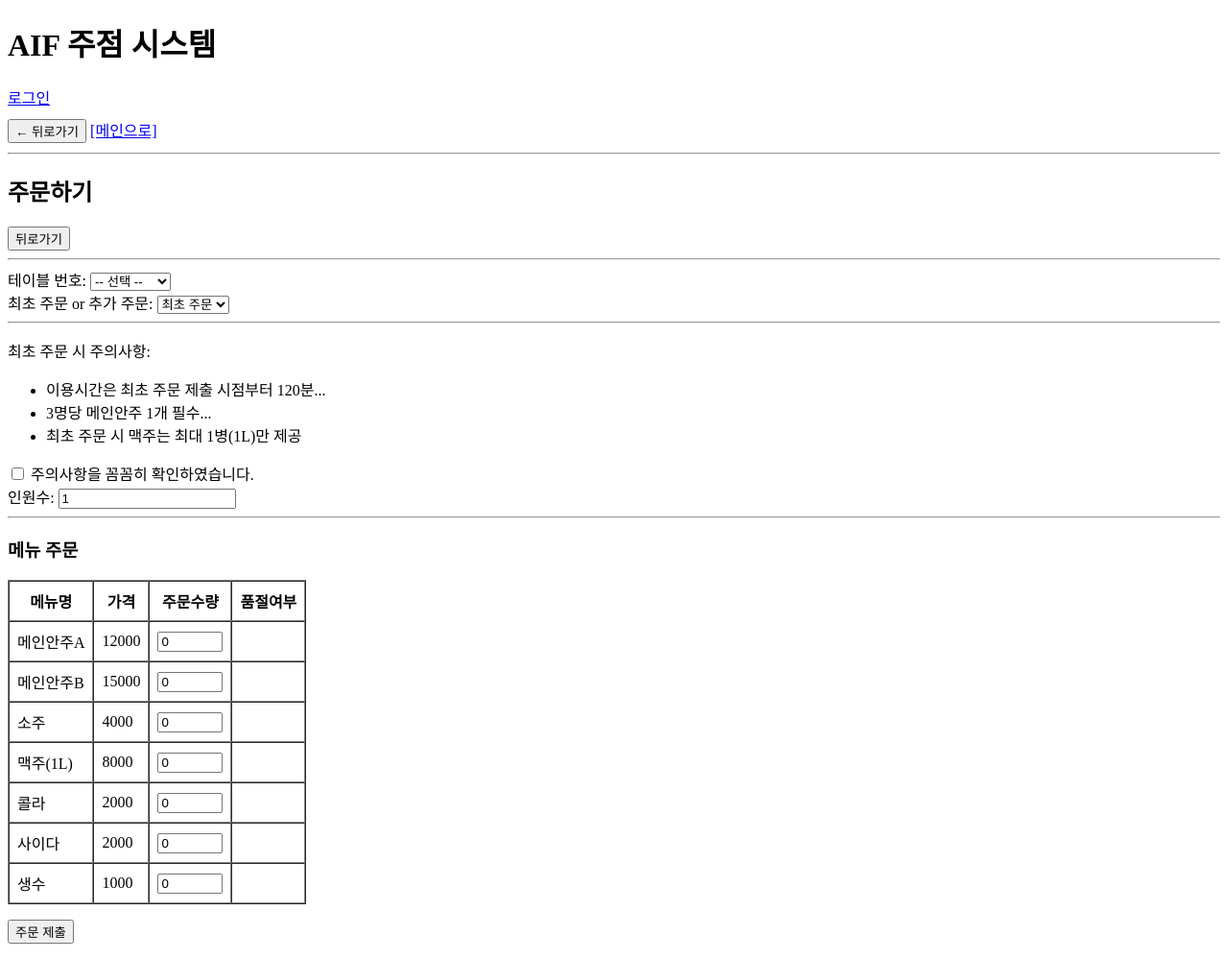
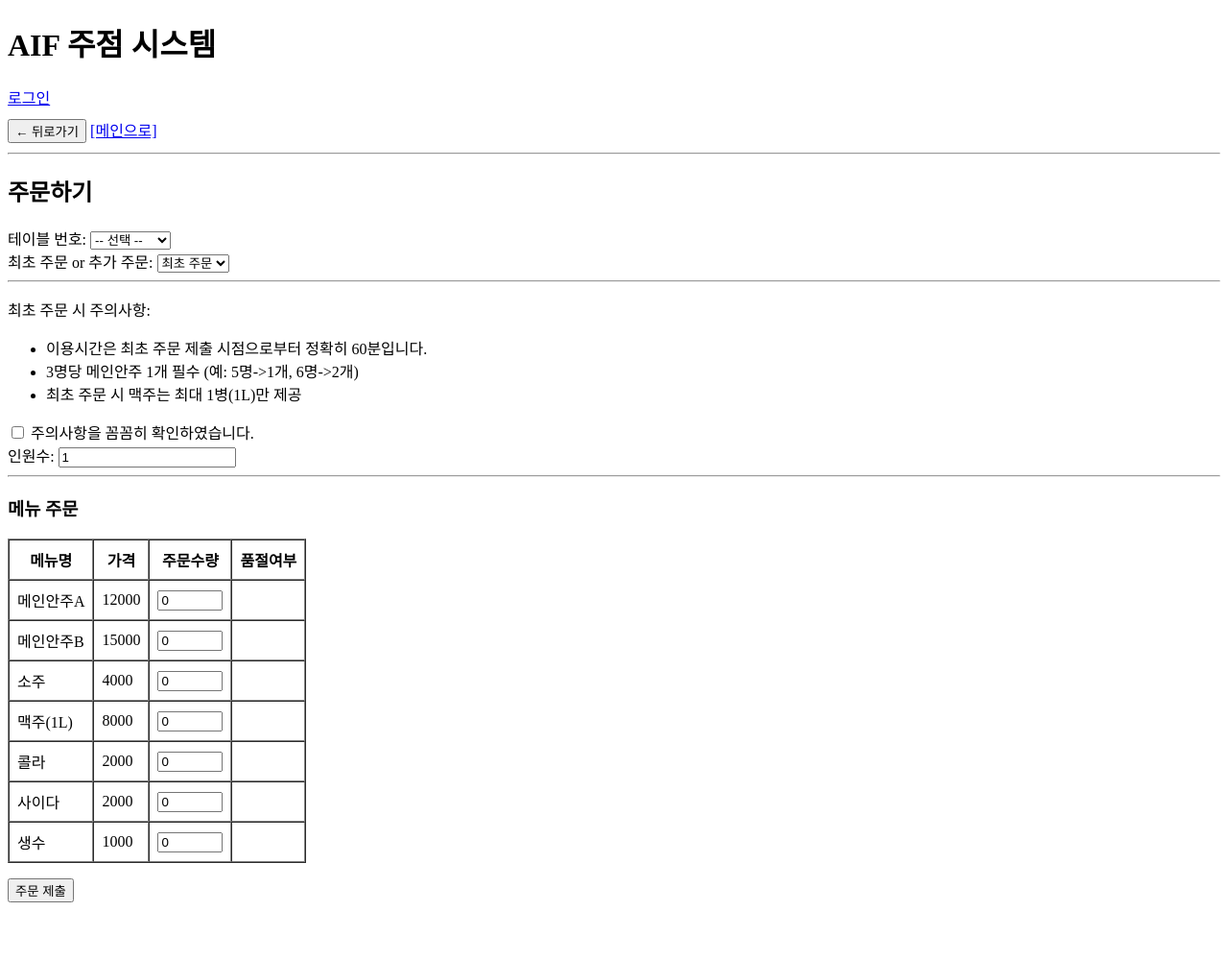
Before and after one commit to bag4355/restaurant-system, a Flask app: page /order in a window 1280 px wide. Shown: the whole page at 96% size. After the commit the page ends 940 px from the top, so only its background shows below. Run offline with Flask 3, Linux system fonts and the light colour scheme.

Commit message:
Update order_form.html

```diff
--- a/templates/order_form.html
+++ b/templates/order_form.html
@@ -1,11 +1,6 @@
 {% extends "layout.html" %}
 {% block content %}
 <h2>주문하기</h2>
-
-<!-- ★ 뒤로가기 버튼 추가 (주문 폼 이전 페이지로) -->
-<button type="button" onclick="history.back()">뒤로가기</button>
-<hr />
-
 <form method="POST">
   <div>
     <label>테이블 번호: </label>
@@ -28,10 +23,9 @@
   <div>
     <p>최초 주문 시 주의사항:</p>
     <ul>
-      <li>이용시간은 최초 주문 제출 시점부터 120분...</li>
-      <li>3명당 메인안주 1개 필수...</li>
+      <li>이용시간은 최초 주문 제출 시점으로부터 정확히 60분입니다.</li>
+      <li>3명당 메인안주 1개 필수 (예: 5명->1개, 6명->2개)</li>
       <li>최초 주문 시 맥주는 최대 1병(1L)만 제공</li>
-      <!-- 기타 주의사항 -->
     </ul>
     <div>
       <label><input type="checkbox" name="noticeChecked"> 주의사항을 꼼꼼히 확인하였습니다.</label>
@@ -69,7 +63,6 @@
     {% endfor %}
   </table>
   <p>
-    <!-- 제출 후 POST -> redirect -> 결과 페이지로 이동 -->
     <button type="submit">주문 제출</button>
   </p>
 </form>
```
